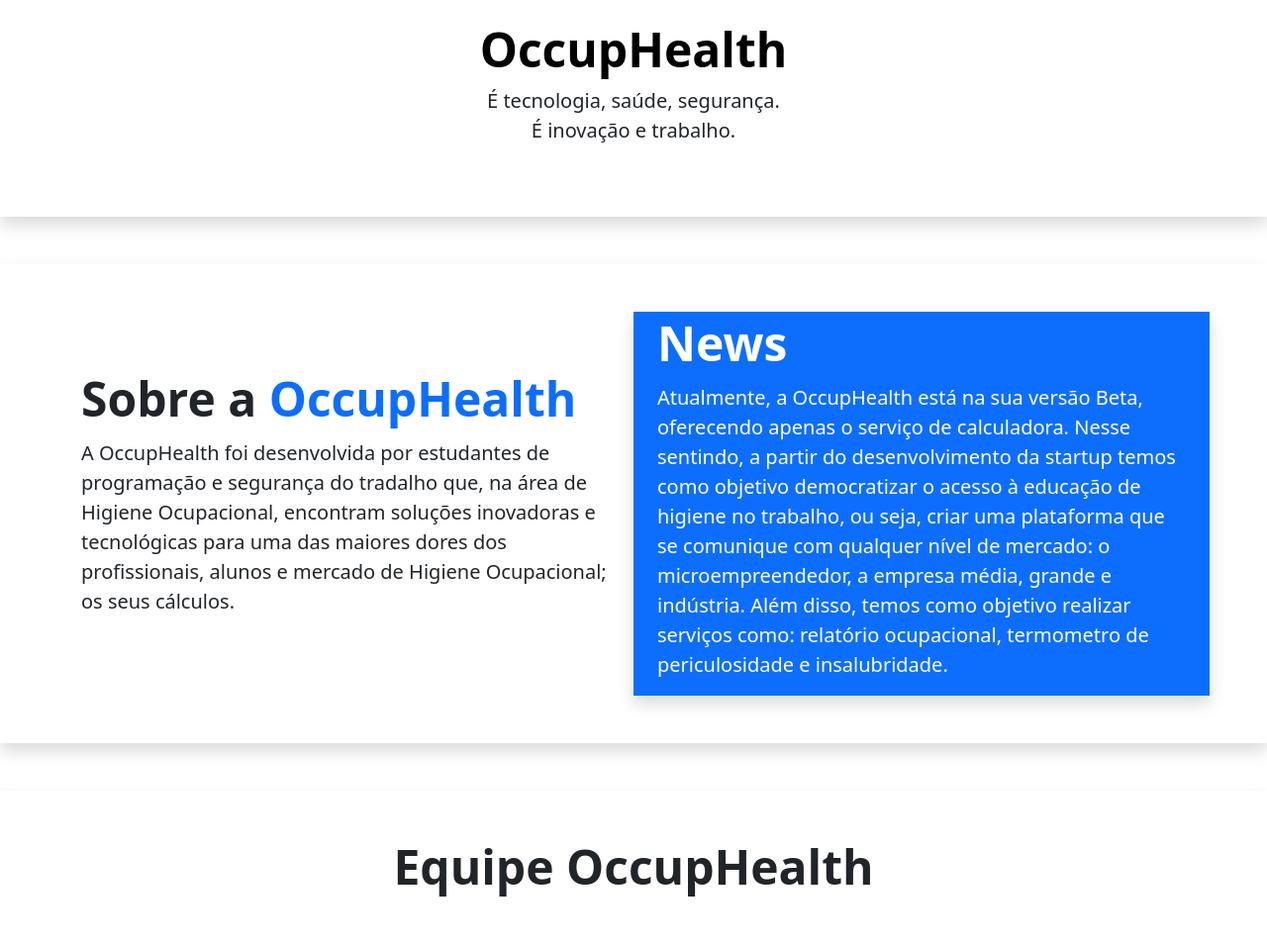
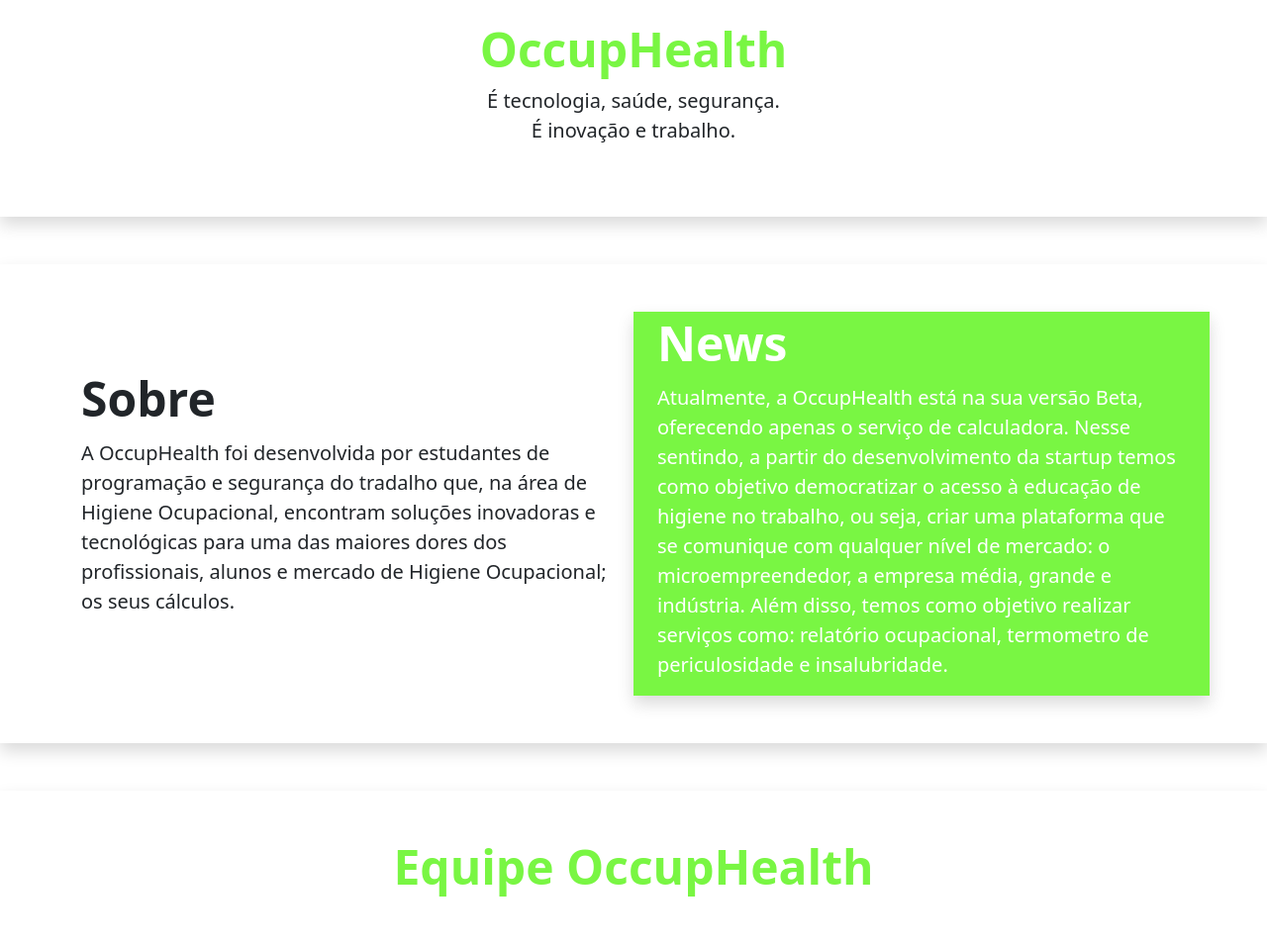
Before and after one commit to ndrfelipe/projetoIntegrador, a plain HTML site: page sobrenos.html in a window 1280 px wide. Shown: the part 318-1275 px from the top of the page at 99% size. Drawn offline with nearby package versions, Linux system fonts and the light colour scheme.

Commit message:
cores alteradas

```diff
--- a/sobrenos.html
+++ b/sobrenos.html
@@ -67,7 +67,7 @@
     <header>
         <div class="px-4 py-5 my-5 text-center shadow mt-0">
             <img class="d-block mx-auto mb-4" src="img/OccupHealth-removebg-preview.png" alt="Logo" width="160" height="160">
-            <h1 class="display-5 fw-bold text-body-emphasis">OccupHealth</h1>
+            <h1 class="display-5 fw-bold" style="color: #79F643;">OccupHealth</h1>
             <div class="col-lg-6 mx-auto">
               <p class="lead mb-4">É tecnologia, saúde, segurança. </br> É inovação e trabalho.</p>
               <div class="d-grid gap-2 d-sm-flex justify-content-sm-center">
@@ -77,17 +77,17 @@
 
           <div class="b-example-divider"></div>
 
-          <div class="col-xxl-8 px-4 py-5 shadow">
+          <div class=" px-4 py-5 shadow">
             <div class="container">
             <div class=" row align-items-center g-5 ">
               <div class="col-lg-6">
-                <h1 class="display-5 lh-1 mb-3 fw-bold">Sobre a <span class="text-primary">OccupHealth</span></h1>
+                <h1 class="display-5 lh-1 mb-3 fw-bold">Sobre</h1>
                 <p class="lead">A OccupHealth foi desenvolvida por estudantes de programação e segurança do tradalho que, na área de Higiene Ocupacional,
                     encontram soluções inovadoras e tecnológicas para uma das maiores dores dos profissionais, alunos e mercado de Higiene Ocupacional; os seus
                     cálculos.
                 </p>
               </div>
-              <div class="col-lg-6 shadow bg-primary text-white">
+              <div class="col-lg-6 shadow text-white" style="background-color: #79F643;">
                 <h1 class="display-5 lh-1 mb-3 fw-bold mt-2 ">News</h1>
                 <p class="lead">Atualmente, a OccupHealth está na sua versão Beta, oferecendo apenas o serviço de calculadora. Nesse sentindo, a partir do desenvolvimento da startup
                     temos como objetivo democratizar o acesso à educação de higiene no trabalho, ou seja, criar uma plataforma que se comunique com qualquer nível de
@@ -102,7 +102,7 @@
 
           <div class="px-4 py-5 my-5 shadow">
 
-            <h1 class="display-5 fw-bold text-center">Equipe OccupHealth</h1></br></br>
+            <h1 class="display-5 fw-bold text-center" style="color: #79F643;">Equipe OccupHealth</h1></br></br>
             <div class="col-lg-6 mx-auto">
                 <h5>Project manager, Front-End Developer</h5>
                 <p class="lead mb-1">André Felipe </p>
```
Also changed, not shown: index.html (+2 -2 lines), img/1.png (added).
